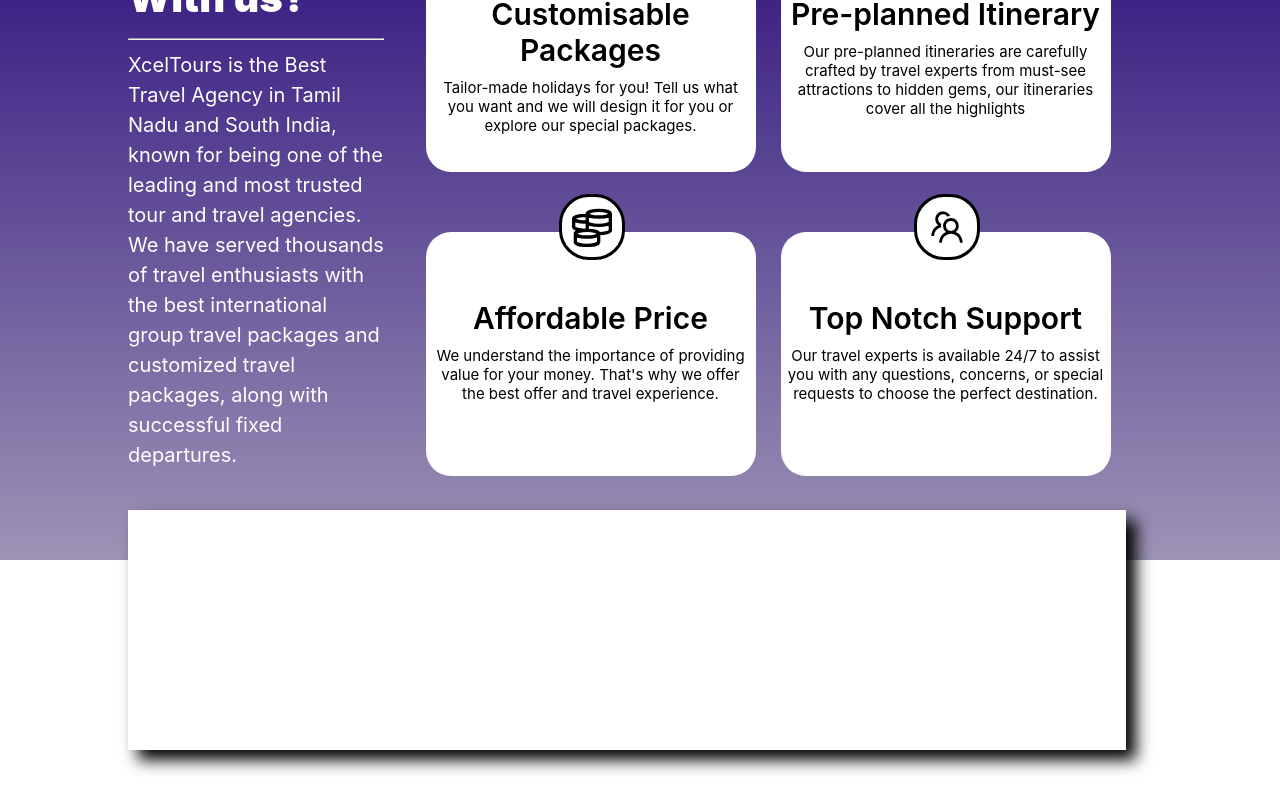
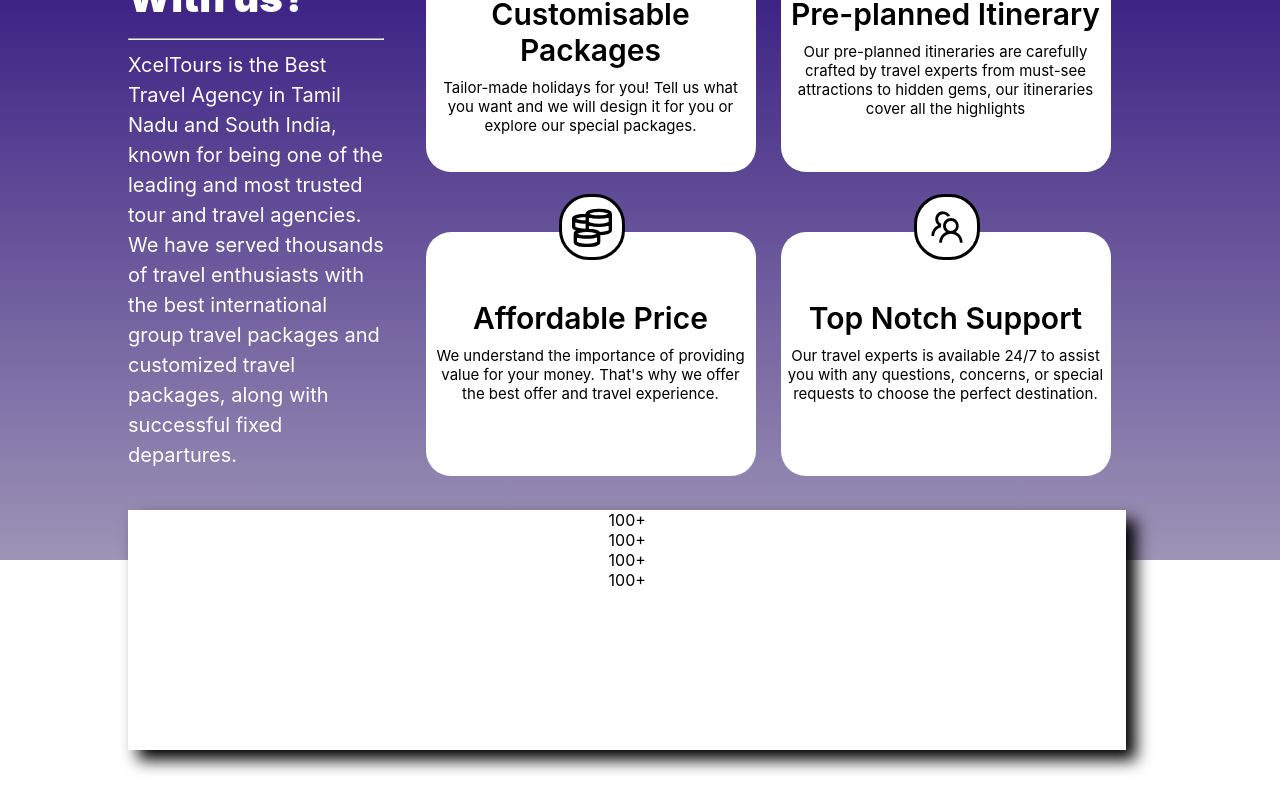
Before and after one commit to ud-k16/tourswebsite, a React (Create React App) app: page / in a window 1280 px wide. Shown: the part 956-1756 px from the top of the page. Built offline with nearby package versions, Linux system fonts and the light colour scheme.

Commit message:
observer added

```diff
--- a/src/components/home/Achievements/Achievements.module.css
+++ b/src/components/home/Achievements/Achievements.module.css
@@ -8,3 +8,15 @@
     height:30vh;
 
 }
+@keyframes fadeIn {
+    0% {
+      opacity: 0;
+    }
+    100% {
+      opacity: 1;
+    }
+  }
+
+  .container {
+    animation: fadeIn 2s ease;
+  }
--- a/src/components/home/Achievements/index.jsx
+++ b/src/components/home/Achievements/index.jsx
@@ -1,6 +1,63 @@
+import { useEffect, useRef, useState } from "react";
 import styles from "./Achievements.module.css";
 
 const Achievements = () => {
-  return <div className={styles.container}></div>;
+  const [customerCount, setCustomerCount] = useState(0);
+  const targetCount = 100;
+
+  // State to store whether the input is focused or not
+  const [isFocused, setIsFocused] = useState(false);
+  const componentRef = useRef();
+
+  useEffect(() => {
+    const observer = new IntersectionObserver(
+      ([entry]) => {
+        if (entry.isIntersecting) {
+          setIsFocused(true);
+        }
+      },
+      {
+        threshold: 0.1,
+      }
+    );
+
+    if (componentRef.current) {
+      observer.observe(componentRef.current);
+    }
+
+    // Cleanup observer on unmount
+    return () => {
+      if (componentRef.current) {
+        observer.unobserve(componentRef.current);
+      }
+    };
+  }, []);
+
+  useEffect(() => {
+    let interval;
+    if (isFocused) {
+      // Function to gradually increase the count
+      let start = 0;
+      interval = setInterval(() => {
+        if (start < targetCount) {
+          start += 1;
+          setCustomerCount(start);
+        } else {
+          // Stop when the target is reached
+          clearInterval(interval);
+        }
+      }, 50);
+    }
+
+    return () => clearInterval(interval);
+  }, [isFocused]);
+  return (
+    <div className={styles.container} ref={componentRef}>
+      <div>{customerCount}+</div>
+      <div>{customerCount}+</div>
+      <div>{customerCount}+</div>
+      <div>{customerCount}+</div>
+    </div>
+  );
 };
 export default Achievements;
```
